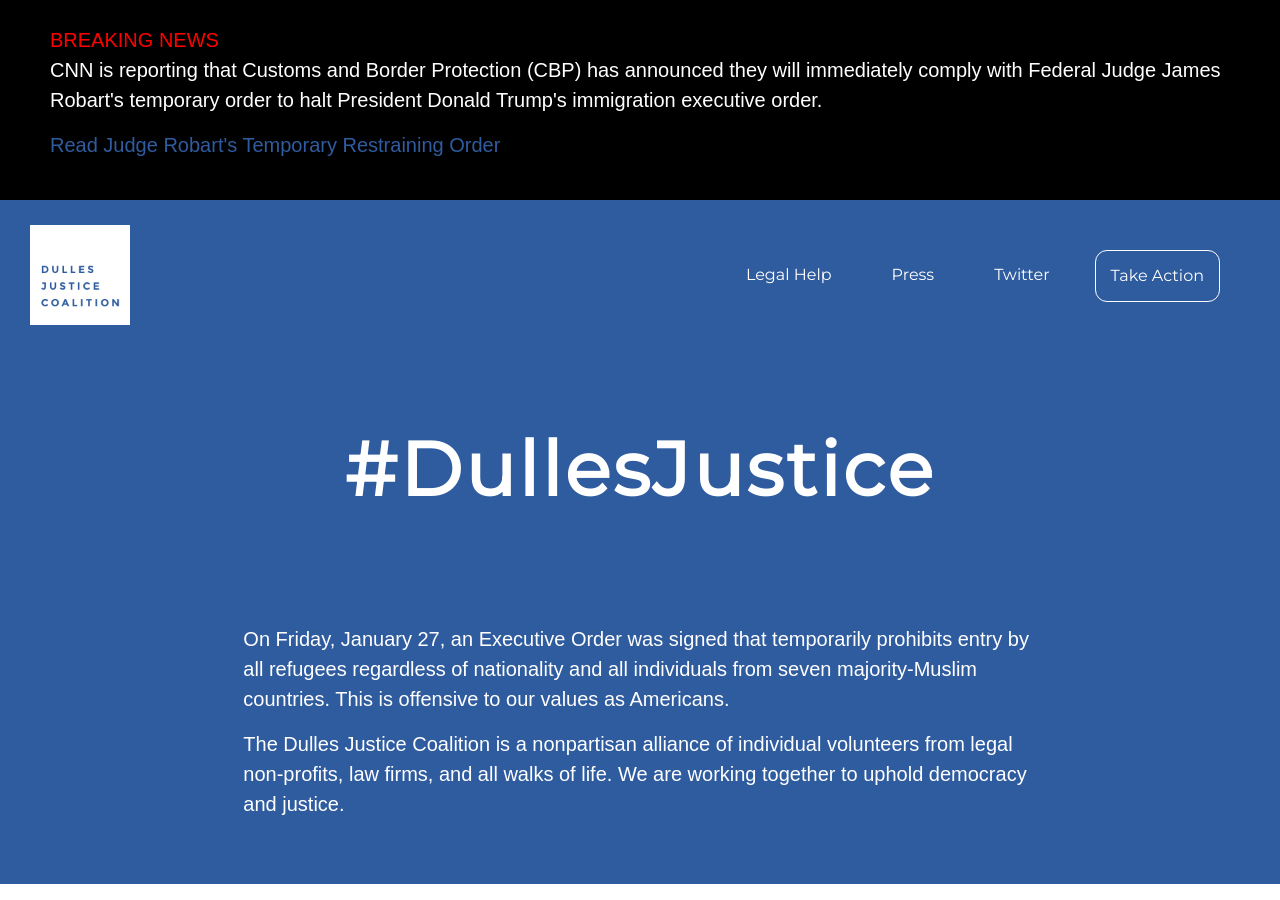
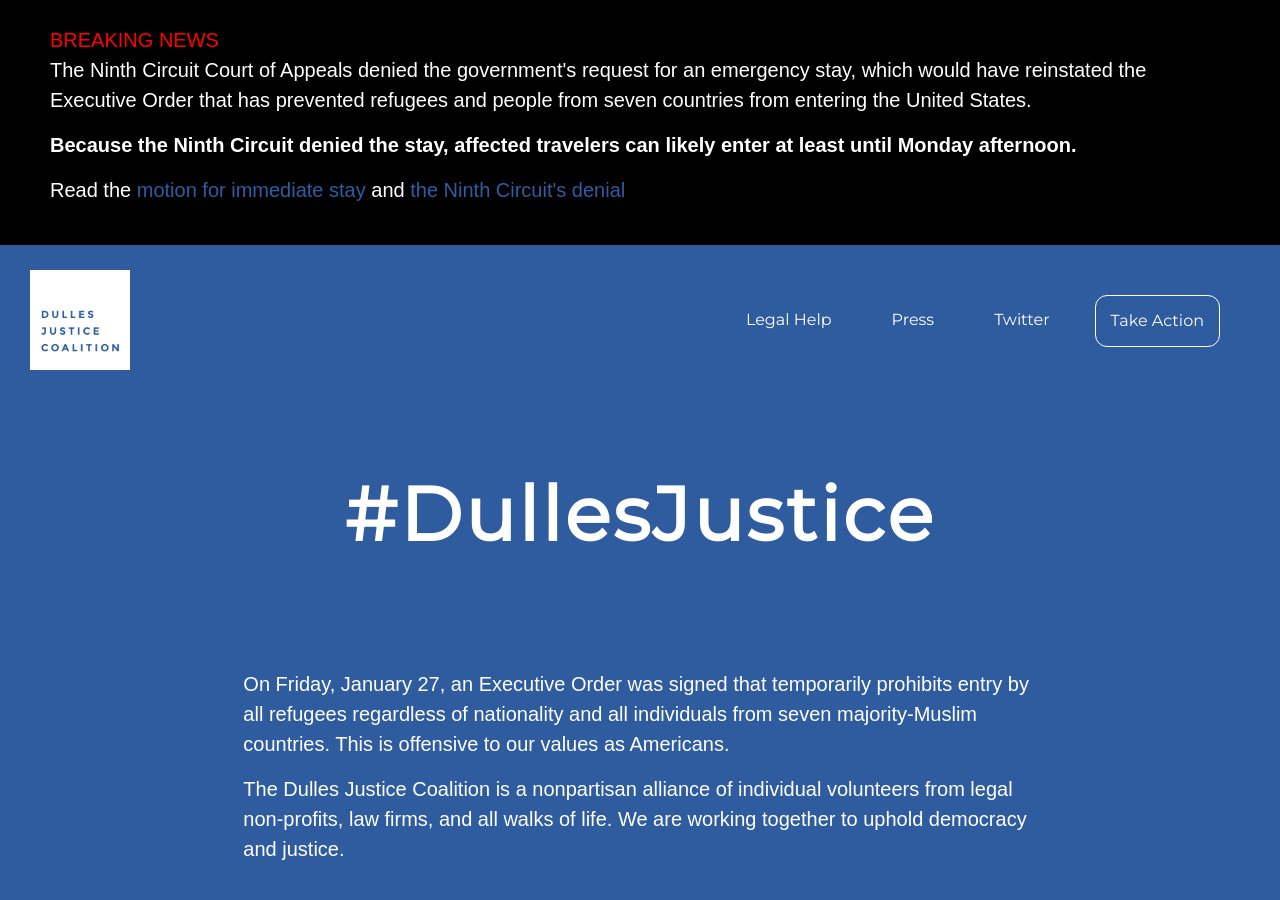
Before and after one commit to dullesjustice/site, a Jekyll site: the page built from index.html, in a window 1280 px wide and 900 px high. Built offline with Jekyll 4.4.1, drawn with Linux system fonts in a browser that asks for light colours; some web fonts are replaced.

Commit message:
Update breaking news

```diff
--- a/_config.yml
+++ b/_config.yml
@@ -27,11 +27,15 @@
 - items
 
 alert: >
-  <p>CNN is reporting that Customs and Border Protection (CBP) has announced they will
-  immediately comply with Federal Judge James Robart's temporary order to
-  halt President Donald Trump's immigration executive order.</p>
+  <p>The Ninth Circuit Court of Appeals denied the government's request for an emergency stay, which
+  would have reinstated the Executive Order that has prevented refugees and
+  people from seven countries from entering the United States.</p>
 
-  <p><a href="/images/wash-v-trump-order.pdf">Read Judge Robart's Temporary Restraining Order</a></p>
+  <p><strong>Because the Ninth Circuit denied the stay, affected travelers
+  can likely enter at least until Monday afternoon.</strong></p>
+
+  <p>Read the <a href="http://s3.documentcloud.org/documents/3452194/9th-Cir-Emergency-Stay-Motion.pdf">motion for immediate stay</a>
+    and <a href="http://cdn.ca9.uscourts.gov/datastore/general/2017/02/05/17-35105.pdf">the Ninth Circuit's denial</a></p>
 
 # Build settings
 markdown: kramdown
```
